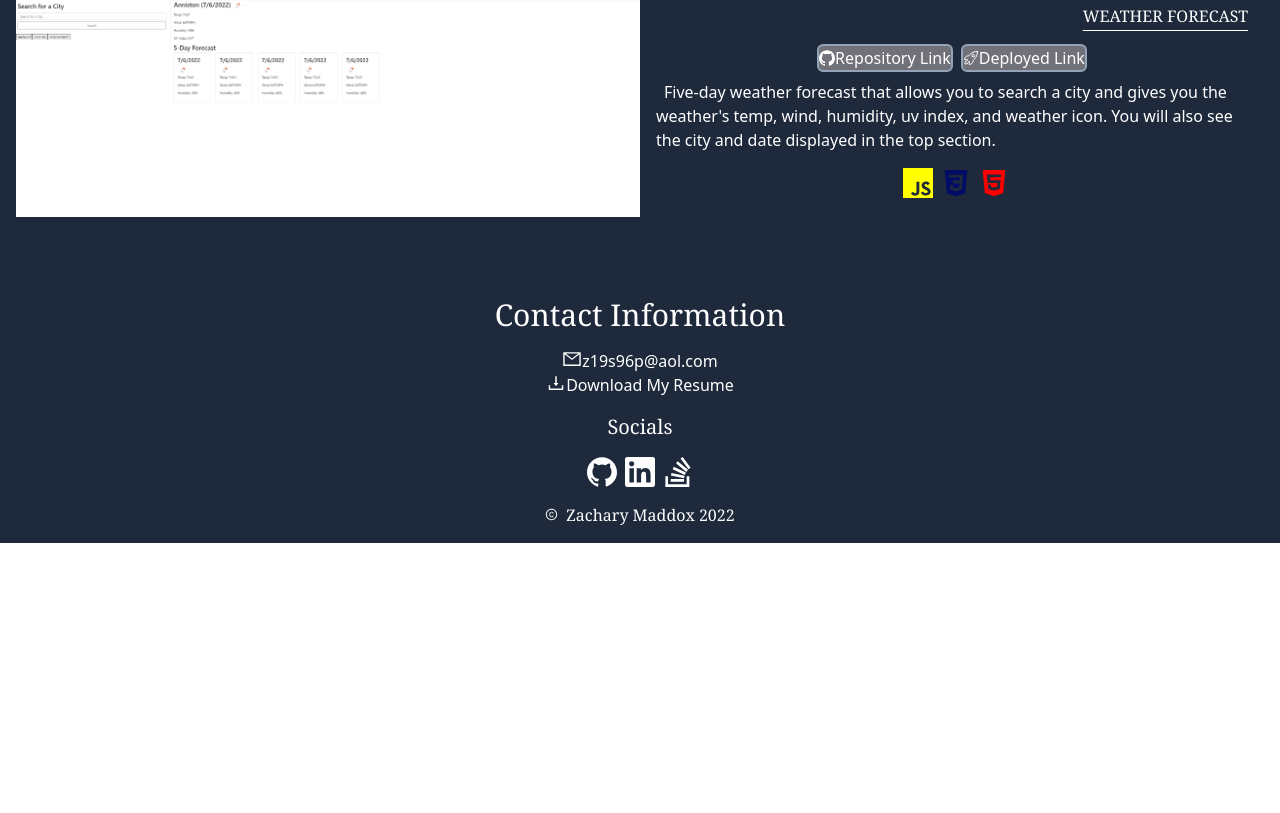
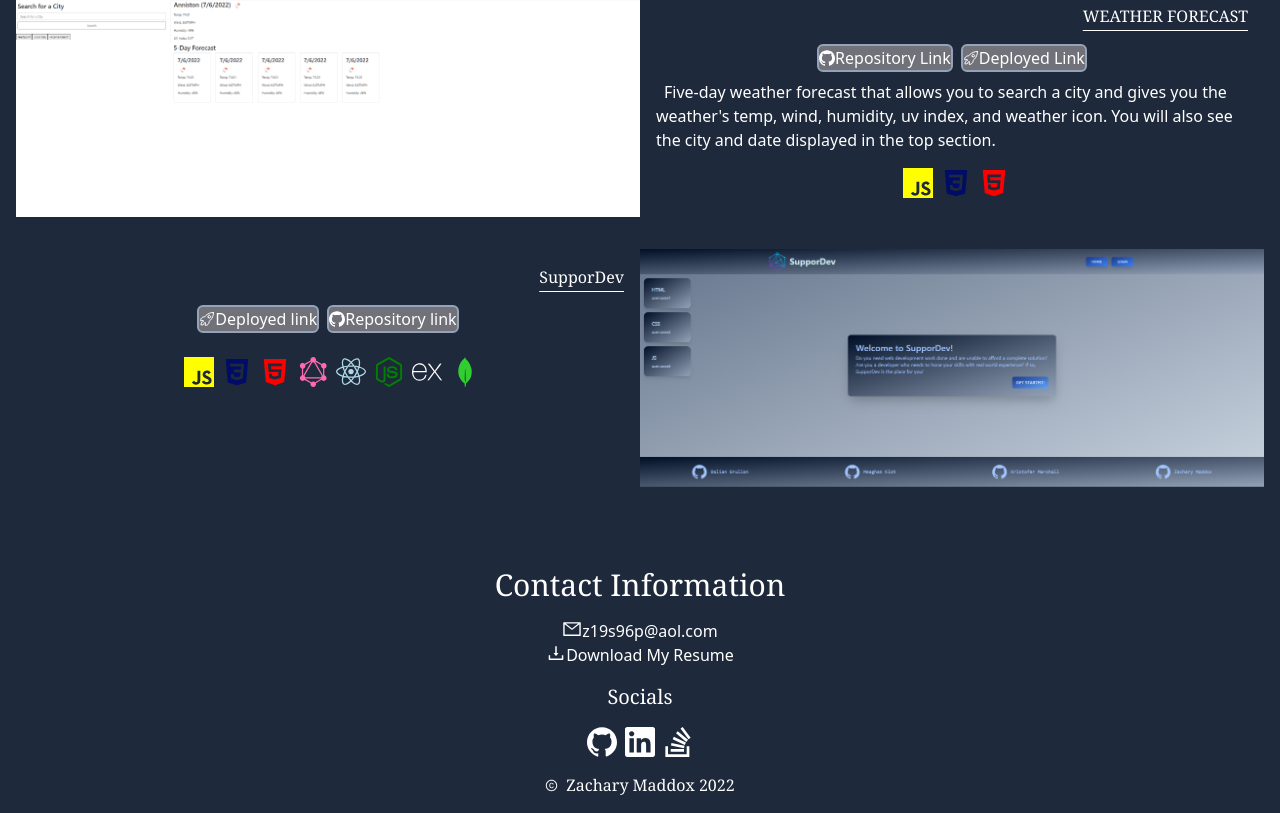
Before and after one commit to Zachary-Maddox/React-Portfolio, a React (Create React App) app in the folder client/: page / in a window 1280 px wide. Shown: the part 2022-2835 px from the top of the page. Before the commit the page ends 2565 px from the top, so only its background shows below. Built offline with nearby package versions, Linux system fonts and the light colour scheme.

Commit message:
added final project 3 to portfolio and updated css

```diff
--- a/client/src/Projects.jsx
+++ b/client/src/Projects.jsx
@@ -6,10 +6,12 @@ import {
     SiExpress,
     SiBulma,
     SiJquery,
-    SiGithub
+    SiGithub,
+    SiMongodb
 } from "react-icons/si";
 import { IoLogoCss3 } from "react-icons/io";
 import { IoRocketOutline } from "react-icons/io5";
+import { GrReactjs, GrGraphQl } from "react-icons/gr";
 import { FaHtml5, FaNodeJs } from "react-icons/fa";
 
 function Projects() {
@@ -24,7 +26,9 @@ function Projects() {
                     src="./images/game-Getter.png"
                 />
                 <div className="basis-1/2">
-                    <h3 className=" text-end m-4 font-serif underline underline-offset-8 decoration-1">GAME GETTER</h3>
+                    <h3 className=" text-end m-4 font-serif underline underline-offset-8 decoration-1">
+                        GAME GETTER
+                    </h3>
                     <div className="flex justify-center">
                         <a href="https://game-getter-project-2.herokuapp.com/">
                             <button className="hover:bg-cyan-600 bg-zinc-500 border-2 rounded-md border-slate-400 mb-2 flex items-center justify-center">
@@ -35,7 +39,7 @@ function Projects() {
                         <a href="https://github.com/StevenBolc/GameGetter">
                             <button className="hover:bg-cyan-600 bg-zinc-500 border-2 rounded-md border-slate-400 mb-2 flex items-center justify-center ml-2">
                                 {" "}
-                                <SiGithub/> Repository link
+                                <SiGithub /> Repository link
                             </button>
                         </a>
                     </div>
@@ -89,18 +93,20 @@ function Projects() {
             </div>
             <div className="WhaleWatchersContainer flex flex-1 flex-row mb-8">
                 <div className="basis-1/2">
-                    <h3 className="text-end m-4 font-serif underline underline-offset-8 decoration-1">WHALE WATCHERS</h3>
+                    <h3 className="text-end m-4 font-serif underline underline-offset-8 decoration-1">
+                        WHALE WATCHERS
+                    </h3>
                     <div className="flex justify-center">
                         <a href="https://jgordon59.github.io/Whale-Watchers/">
                             <button className="hover:bg-cyan-600 bg-zinc-500 border-2 rounded-md border-slate-400 mb-2 flex items-center justify-center">
                                 {" "}
-                                <IoRocketOutline/> Deployed link
+                                <IoRocketOutline /> Deployed link
                             </button>
                         </a>
                         <a href=" https://github.com/JGordon59/Whale-Watchers">
                             <button className="hover:bg-cyan-600 bg-zinc-500 border-2 rounded-md border-slate-400 mb-2 flex items-center justify-center ml-2">
                                 {" "}
-                                <SiGithub/> Repository link
+                                <SiGithub /> Repository link
                             </button>
                         </a>
                     </div>
@@ -109,10 +115,10 @@ function Projects() {
                         term share hold, or even large corperations looking for
                         partnership the ability to use a stocks ticker (Ex. AAPL
                         for apple or TSLA for tesla ) and recieve relative news
-                        information on that searched stock . It also displays the
-                        stock's data for : Current Price, Change, Percent
-                        Change, Daily Low, Daily High, Open Price, and Closed Price
-                        using third party APIs.
+                        information on that searched stock . It also displays
+                        the stock's data for : Current Price, Change, Percent
+                        Change, Daily Low, Daily High, Open Price, and Closed
+                        Price using third party APIs.
                     </p>
 
                     <div className=" flex justify-center">
@@ -160,10 +166,10 @@ function Projects() {
                         Workday Scheduler is a color coded scheduler for a 9-5
                         job that has a updating current date at the top and a
                         built-in color coded interval for current , present,and
-                        past. Current is red, past is grey, and future is
-                        green. This scheduler is locally stored and pulled so
-                        that when you refresh the page your text area input is
-                        still there.
+                        past. Current is red, past is grey, and future is green.
+                        This scheduler is locally stored and pulled so that when
+                        you refresh the page your text area input is still
+                        there.
                     </p>
                     <div className=" flex justify-center">
                         <i className="ml-2">
@@ -187,7 +193,9 @@ function Projects() {
             </div>
             <div className="NoteTakerContainer flex flex-1 flex-row mb-8">
                 <div className="basis-1/2">
-                    <h3 className="text-end m-4 font-serif underline underline-offset-8 decoration-1">NOTE TAKER</h3>
+                    <h3 className="text-end m-4 font-serif underline underline-offset-8 decoration-1">
+                        NOTE TAKER
+                    </h3>
                     <div className="flex justify-center">
                         <a href=" https://zachary-maddox.github.io/taker-of-thy-notes/">
                             <button className="hover:bg-cyan-600 bg-zinc-500 border-2 rounded-md border-slate-400 mb-2 flex items-center justify-center">
@@ -198,12 +206,19 @@ function Projects() {
                         <a href=" https://github.com/Zachary-Maddox/taker-of-thy-notes">
                             <button className="hover:bg-cyan-600 bg-zinc-500 border-2 rounded-md border-slate-400 mb-2 flex items-center justify-center ml-2">
                                 {" "}
-                                <SiGithub/> Repository link
+                                <SiGithub /> Repository link
                             </button>
                         </a>
                     </div>
                     <p className="indent-2 mb-4 mx-4">
-                    Note taking application that allows you create and save notes to a database. A new note is created for you when you click on the "new note" title, to save your note simply click the save icon. After you have multiple notes added you can always go back and review by clicking on that particular note in the left hand column. From there the note you selected will appear in the right hand column.
+                        Note taking application that allows you create and save
+                        notes to a database. A new note is created for you when
+                        you click on the "new note" title, to save your note
+                        simply click the save icon. After you have multiple
+                        notes added you can always go back and review by
+                        clicking on that particular note in the left hand
+                        column. From there the note you selected will appear in
+                        the right hand column.
                     </p>
 
                     <div className=" flex justify-center">
@@ -250,7 +265,10 @@ function Projects() {
                         </a>
                     </div>
                     <p className="indent-2 mb-4 mx-4">
-                    Five-day weather forecast that allows you to search a city and gives you the weather's temp, wind, humidity, uv index, and weather icon. You will also see the city and date displayed in the top section.
+                        Five-day weather forecast that allows you to search a
+                        city and gives you the weather's temp, wind, humidity,
+                        uv index, and weather icon. You will also see the city
+                        and date displayed in the top section.
                     </p>
                     <div className=" flex justify-center">
                         <i className="ml-2">
@@ -268,6 +286,66 @@ function Projects() {
                     </div>
                 </div>
             </div>
+            <div className="SupporDevContainer flex flex-1 flex-row mb-8">
+                <div className="basis-1/2">
+                    <h3 className="text-end m-4 font-serif underline underline-offset-8 decoration-1">
+                        SupporDev
+                    </h3>
+                    <div className="flex justify-center">
+                        {/* add deployed link  */}
+                        <a href="https://suppordev.herokuapp.com/ ">
+                            <button className="hover:bg-cyan-600 bg-zinc-500 border-2 rounded-md border-slate-400 mb-2 flex items-center justify-center">
+                                {" "}
+                                <IoRocketOutline /> Deployed link
+                            </button>
+                        </a>
+                        <a href="https://github.com/DalianGrullon/SupporDev">
+                            <button className="hover:bg-cyan-600 bg-zinc-500 border-2 rounded-md border-slate-400 mb-2 flex items-center justify-center ml-2">
+                                {" "}
+                                <SiGithub /> Repository link
+                            </button>
+                        </a>
+                    </div>
+                    <p className="indent-2 mb-4 mx-4"></p>
+
+                    <div className=" flex justify-center">
+                        <i className="ml-2">
+                            {" "}
+                            <SiJavascript size={30} color="yellow" />
+                        </i>
+                        <i className="ml-2">
+                            {" "}
+                            <IoLogoCss3 size={30} color="#000C66" />
+                        </i>
+                        <i className="ml-2">
+                            {" "}
+                            <FaHtml5 size={30} color="red" />
+                        </i>
+                        <i className="ml-2">
+                            {" "}
+                            <GrGraphQl size={30} color="hotpink" />
+                        </i>
+                        <i className="ml-2">
+                            {" "}
+                            <GrReactjs size={30} color="lightblue" />
+                        </i>
+                        <i className="ml-2">
+                            {" "}
+                            <FaNodeJs size={30} color="green" />
+                        </i>
+                        <i className="ml-2">
+                            <SiExpress size={30} color="white" />
+                        </i>
+                        <i className="ml-2">
+                        <SiMongodb size={30} color="#32CD30" />
+                        </i>
+                    </div>
+                </div>
+                <img
+                    className="SupporDevImage basis-1/2 w-20 hover:scale-105"
+                    src="./images/SupporDev.png"
+                />
+            </div>
         </div>
     );
 }
```
Also changed, not shown: client/public/images/SupporDev.png (added), 1 other file (tests, documents, lock files or other folders). Lines whose indentation alone changed are shown as unchanged.
